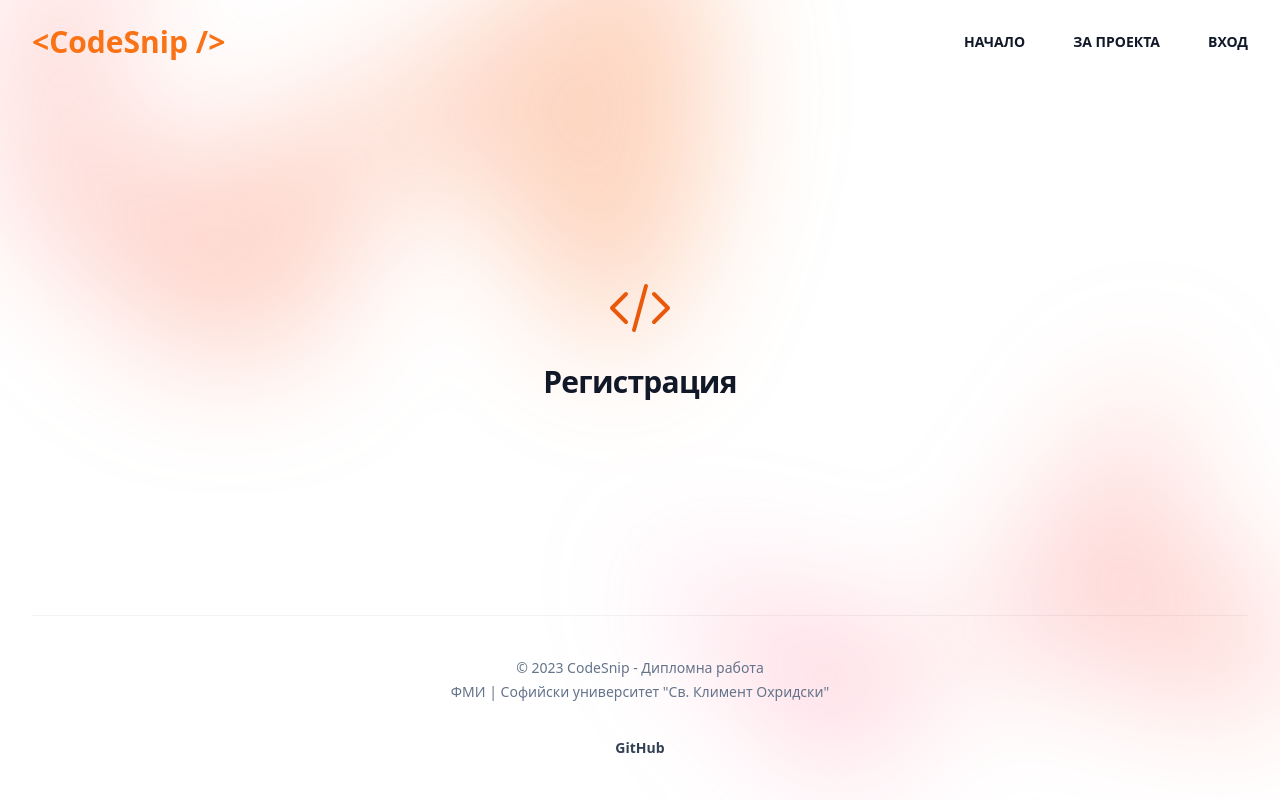
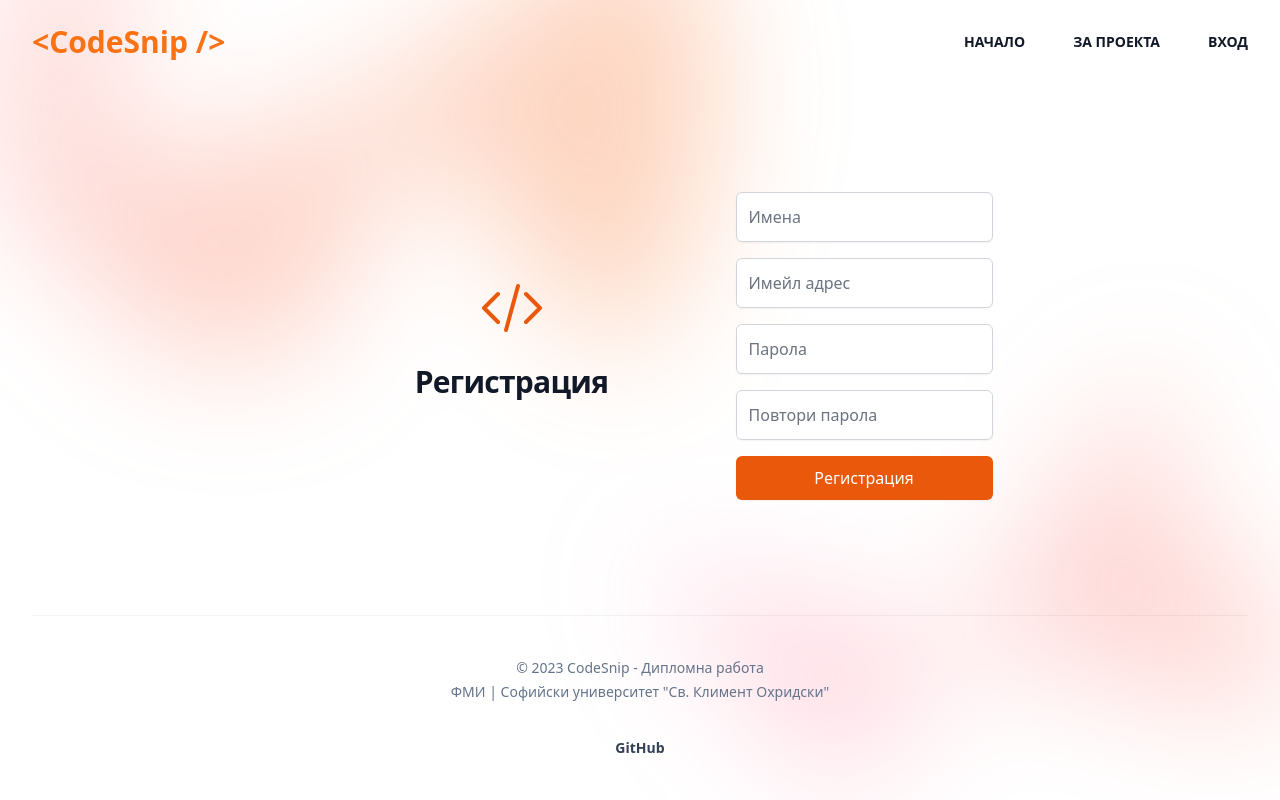
Before and after one commit to daangelov/CodeSnip-NextJS, a Next.js app: page /signup in a window 1280 px wide. Built offline with nearby package versions, Linux system fonts and the light colour scheme.

Commit message:
Add SignupForm (WIP)

```diff
--- a/src/app/signup/components/Signup.tsx
+++ b/src/app/signup/components/Signup.tsx
@@ -1,4 +1,5 @@
 import {CodeBracketIcon} from '@heroicons/react/24/outline';
+import SignupForm from '@/app/signup/components/SignupForm';
 
 export function Signup() {
   return (
@@ -11,6 +12,8 @@ export function Signup() {
           </h2>
         </div>
       </div>
+
+      <SignupForm />
     </div>
   )
 }
--- /dev/null
+++ b/src/app/signup/components/SignupForm.tsx
@@ -0,0 +1,75 @@
+"use client";
+
+import {Field, Form, Formik} from 'formik';
+
+export default function SignupForm() {
+  return (
+    <Formik
+      initialValues={{
+        names: '',
+        email: '',
+        password: '',
+        passwordRepeat: '',
+      }}
+      onSubmit={(values) => {
+        console.log('submit', values);
+      }}>
+      <Form className="space-y-4" method="POST">
+        <label htmlFor="email" className="sr-only">Имена</label>
+        <Field
+          id="names"
+          name="names"
+          placeholder="Имена"
+          type="text"
+          required
+          className="mt-1 block w-full rounded-md border border-gray-300 shadow-sm
+            p-3 text-gray-900 placeholder-gray-500 focus:border-orange-500 focus:outline-orange-500"
+        />
+        <label htmlFor="email" className="sr-only">Имейл</label>
+        <Field
+          id="email"
+          name="email"
+          placeholder="Имейл адрес"
+          type="email"
+          autoComplete="email"
+          required
+          className="mt-1 block w-full rounded-md border border-gray-300 shadow-sm
+            p-3 text-gray-900 placeholder-gray-500 focus:border-orange-500 focus:outline-orange-500"
+        />
+        <label htmlFor="password" className="sr-only">Парола</label>
+        <Field
+          id="password"
+          name="password"
+          placeholder="Парола"
+          type="password"
+          autoComplete="current-password"
+          required
+          className="mt-1 block w-full rounded-md border border-gray-300 shadow-sm
+            p-3 text-gray-900 placeholder-gray-500 focus:border-orange-500 focus:outline-orange-500"
+        />
+        <label htmlFor="passwordRepeat" className="sr-only">Парола</label>
+        <Field
+          id="passwordRepeat"
+          name="passwordRepeat"
+          placeholder="Повтори парола"
+          type="password"
+          autoComplete="current-password"
+          required
+          className="mt-1 block w-full rounded-md border border-gray-300 shadow-sm
+            p-3 text-gray-900 placeholder-gray-500 focus:border-orange-500 focus:outline-orange-500"
+        />
+
+        <button type="submit"
+                className="w-full rounded-md bg-orange-600 px-3.5 py-2.5
+                  text-white shadow-sm
+                  hover:bg-orange-500
+                  focus-visible:outline
+                  focus-visible:outline-2
+                  focus-visible:outline-offset-2
+                  focus-visible:outline-orange-600">
+          Регистрация
+        </button>
+      </Form>
+    </Formik>
+  )
+}
```
